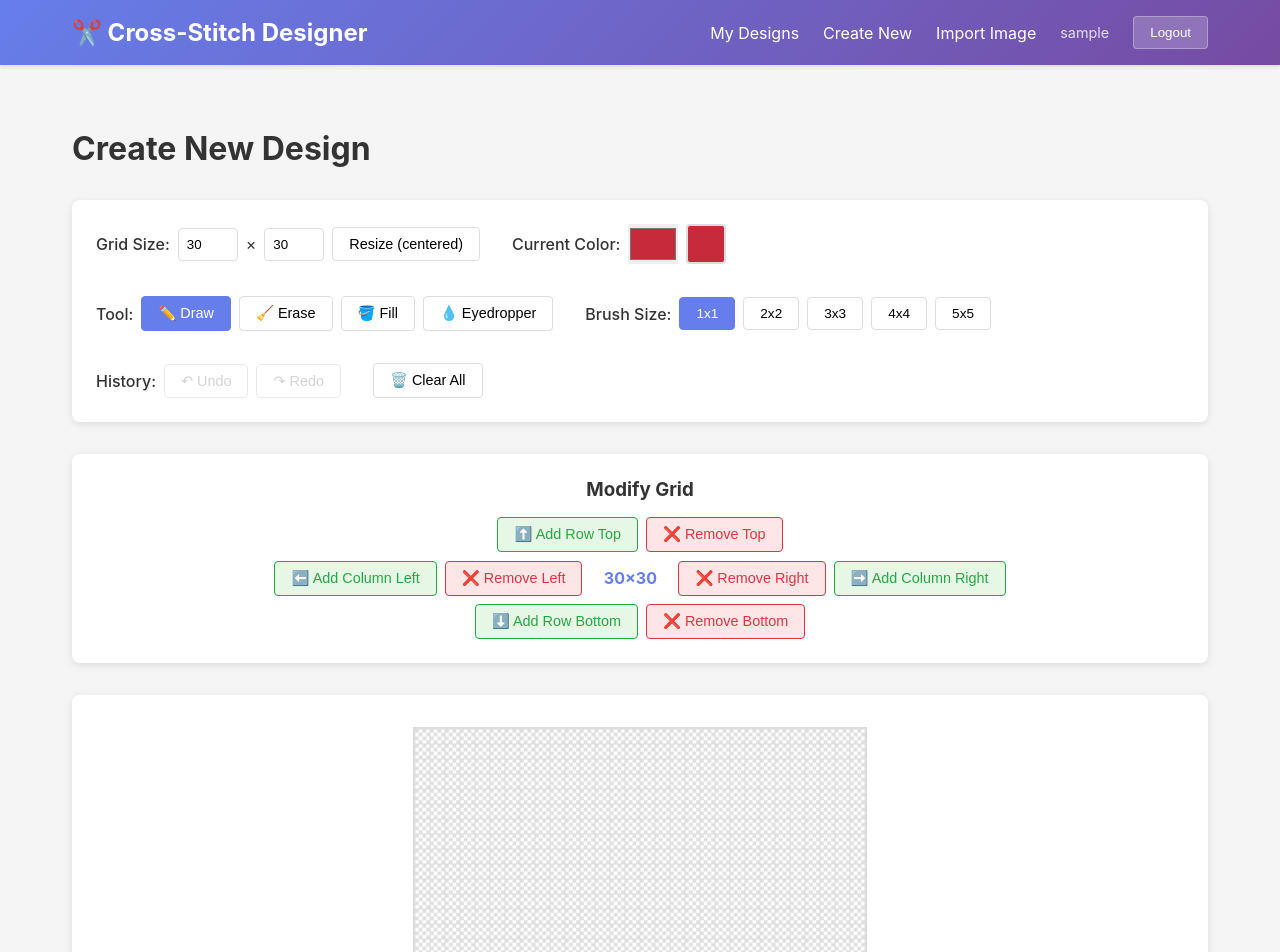
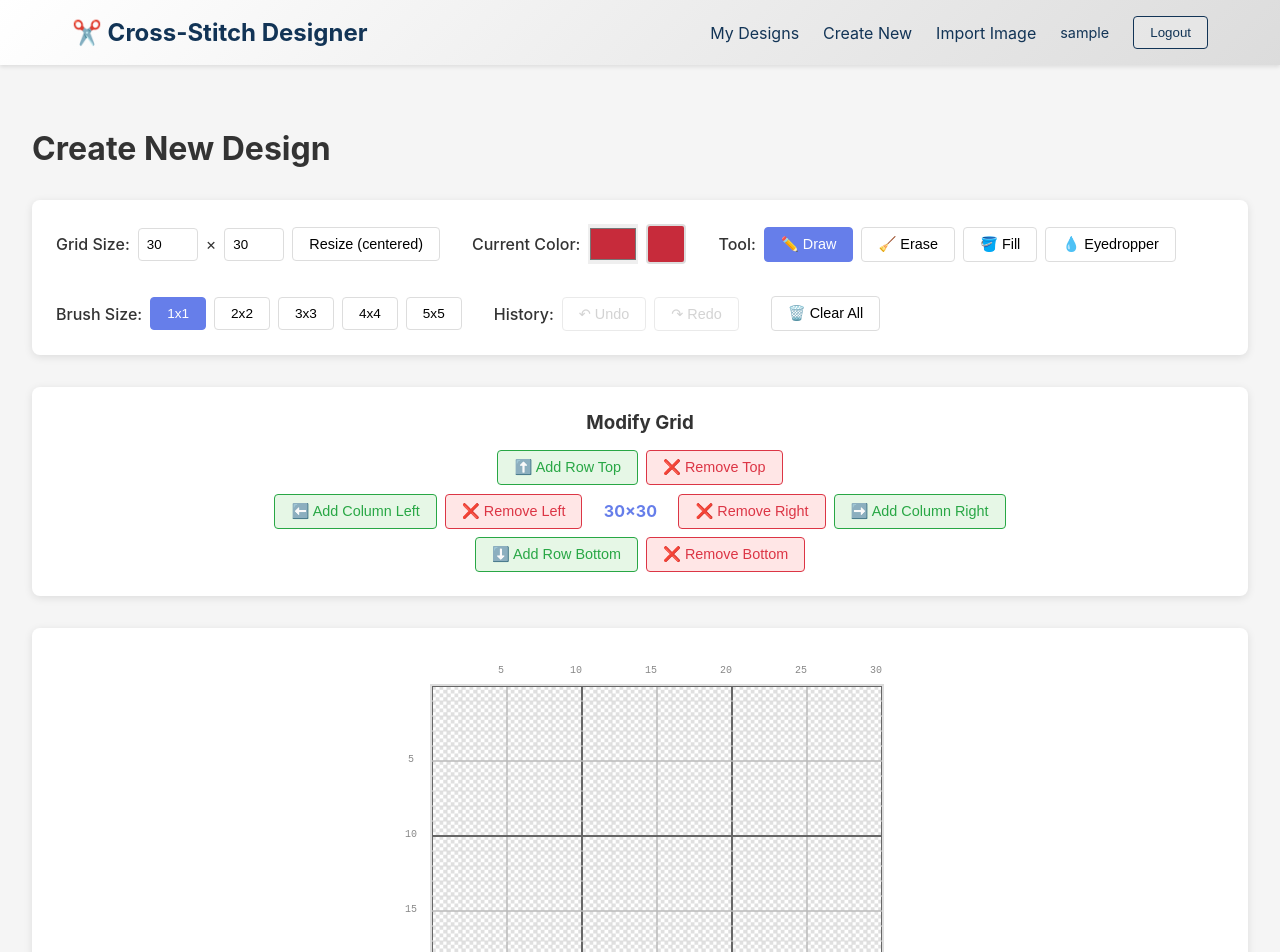
Before and after one commit to itsEliseB/CrossAndStitches, a Vue app in the folder frontend/: page /create in a window 1280 px wide. Shown: the top 952 px of the page. Built offline with nearby package versions, Linux system fonts and the light colour scheme; no server answers; sample sign-in values are in the browser's storage.

Commit message:
feat(grid): Add numbering on X-axis and Y-axis

```diff
--- a/frontend/src/App.vue
+++ b/frontend/src/App.vue
@@ -60,8 +60,8 @@ authStore.checkAuth()
 <style>
 /* Navigation Bar Styles */
 .navbar {
-  background: linear-gradient(135deg, #667eea 0%, #764ba2 100%);
-  color: white;
+  background: linear-gradient(135deg, #ffffff 0%, #dcdcdc 100%);
+  color: #123456;
   padding: 1rem 0;
   box-shadow: 0 2px 4px rgba(0,0,0,0.1);
 }
@@ -78,7 +78,7 @@ authStore.checkAuth()
 .nav-brand {
   font-size: 1.5rem;
   font-weight: bold;
-  color: white;
+  color: #123456;
   text-decoration: none;
   transition: opacity 0.2s;
 }
@@ -94,7 +94,7 @@ authStore.checkAuth()
 }
 
 .nav-link {
-  color: white;
+  color: #123456;
   text-decoration: none;
   transition: opacity 0.2s;
 }
@@ -104,14 +104,14 @@ authStore.checkAuth()
 }
 
 .nav-user {
-  color: rgba(255, 255, 255, 0.8);
+  color: #123456;
   font-size: 0.9rem;
 }
 
 .nav-button {
   background: rgba(255, 255, 255, 0.2);
-  border: 1px solid rgba(255, 255, 255, 0.3);
-  color: white;
+  border: #123456 1px solid;
+  color: #123456;
   padding: 0.5rem 1rem;
   border-radius: 4px;
   cursor: pointer;
@@ -124,7 +124,7 @@ authStore.checkAuth()
 
 /* Main Content Area */
 .main-content {
-  max-width: 1200px;
+  /* max-width: 1200px; */
   margin: 2rem auto;
   padding: 0 2rem;
 }
--- a/frontend/src/views/CreateDesign.vue
+++ b/frontend/src/views/CreateDesign.vue
@@ -124,8 +124,47 @@
       </div>
     </div>
 
-    <!-- Canvas Drawing Area -->
+    <!-- Canvas Drawing Area with Axis Numbering -->
     <div class="canvas-container">
+      <div class="canvas-with-axes">
+        <!-- Top axis numbers -->
+        <div class="axis-top">
+          <div class="axis-corner"></div>
+          <div class="axis-numbers-horizontal">
+            <span
+              v-for="x in gridWidth"
+              :key="`top-${x}`"
+              :style="{ width: cellSize + 'px' }"
+              class="axis-number"
+              :class="{
+                'major-tick': x % 10 === 0,
+                'minor-tick': x % 5 === 0 && x % 10 !== 0
+              }"
+            >
+              {{ x % 5 === 0 ? x : '' }}
+            </span>
+          </div>
+        </div>
+
+        <!-- Canvas row with left axis -->
+        <div class="canvas-row">
+          <!-- Left axis numbers -->
+          <div class="axis-left">
+            <span
+              v-for="y in gridHeight"
+              :key="`left-${y}`"
+              :style="{ height: cellSize + 'px' }"
+              class="axis-number"
+              :class="{
+                'major-tick': y % 10 === 0,
+                'minor-tick': y % 5 === 0 && y % 10 !== 0
+              }"
+            >
+              {{ y % 5 === 0 ? y : '' }}
+            </span>
+          </div>
+
+          <!-- Canvas -->
           <canvas
             ref="canvasRef"
             @mousedown="startDrawing"
@@ -134,6 +173,8 @@
             @mouseleave="handleMouseLeave"
             @click="drawPixel"
           ></canvas>
+        </div>
+      </div>
     </div>
 
     <!-- Color Palette -->
@@ -446,11 +487,22 @@ const renderGrid = () => {
     }
   }
 
-  // Draw grid lines
+  // Draw grid lines (different styles for multiples of 5 and 10)
+  for (let x = 0; x <= gridWidth.value; x++) {
+    if (x % 10 === 0) {
+      // Bold dark line every 10 columns
+      ctx.strokeStyle = '#666'
+      ctx.lineWidth = 2
+    } else if (x % 5 === 0) {
+      // Medium lighter line every 5 columns (but not 10)
+      ctx.strokeStyle = '#bbb'
+      ctx.lineWidth = 1.5
+    } else {
+      // Regular thin light line
       ctx.strokeStyle = '#ddd'
       ctx.lineWidth = 1
+    }
 
-  for (let x = 0; x <= gridWidth.value; x++) {
     ctx.beginPath()
     ctx.moveTo(x * cellSize.value, 0)
     ctx.lineTo(x * cellSize.value, canvas.height)
@@ -458,6 +510,20 @@ const renderGrid = () => {
   }
 
   for (let y = 0; y <= gridHeight.value; y++) {
+    if (y % 10 === 0) {
+      // Bold dark line every 10 rows
+      ctx.strokeStyle = '#666'
+      ctx.lineWidth = 2
+    } else if (y % 5 === 0) {
+      // Medium lighter line every 5 rows (but not 10)
+      ctx.strokeStyle = '#bbb'
+      ctx.lineWidth = 1.5
+    } else {
+      // Regular thin light line
+      ctx.strokeStyle = '#ddd'
+      ctx.lineWidth = 1
+    }
+
     ctx.beginPath()
     ctx.moveTo(0, y * cellSize.value)
     ctx.lineTo(canvas.width, y * cellSize.value)
@@ -872,6 +938,58 @@ canvas {
   cursor: crosshair;
 }
 
+/* Axis numbering styles */
+.canvas-with-axes {
+  display: inline-block;
+}
+
+.axis-top {
+  display: flex;
+}
+
+.axis-corner {
+  width: 30px;
+  height: 20px;
+}
+
+.axis-numbers-horizontal {
+  display: flex;
+  height: 20px;
+  margin-bottom: 4px;
+}
+
+.canvas-row {
+  display: flex;
+}
+
+.axis-left {
+  display: flex;
+  flex-direction: column;
+  width: 30px;
+  margin-right: 4px;
+}
+
+.axis-number {
+  display: flex;
+  align-items: center;
+  justify-content: center;
+  font-size: 10px;
+  color: #888;
+  font-family: monospace;
+  font-weight: 500;
+  position: relative;
+}
+
+/* Shift horizontal numbers to align with grid lines */
+.axis-numbers-horizontal .axis-number {
+  transform: translateX(50%);
+}
+
+/* Shift vertical numbers to align with grid lines */
+.axis-left .axis-number {
+  transform: translateY(50%);
+}
+
 .palette {
   background: white;
   padding: 1.5rem;
--- a/frontend/src/views/EditDesign.vue
+++ b/frontend/src/views/EditDesign.vue
@@ -115,8 +115,47 @@
         </div>
       </div>
 
+      <!-- Canvas Drawing Area with Axis Numbering -->
+      <div class="canvas-container">
+        <div class="canvas-with-axes">
+          <!-- Top axis numbers -->
+          <div class="axis-top">
+            <div class="axis-corner"></div>
+            <div class="axis-numbers-horizontal">
+              <span
+                v-for="x in gridWidth"
+                :key="`top-${x}`"
+                :style="{ width: cellSize + 'px' }"
+                class="axis-number"
+                :class="{
+                  'major-tick': x % 10 === 0,
+                  'minor-tick': x % 5 === 0 && x % 10 !== 0
+                }"
+              >
+                {{ x % 5 === 0 ? x : '' }}
+              </span>
+            </div>
+          </div>
+
+          <!-- Canvas row with left axis -->
+          <div class="canvas-row">
+            <!-- Left axis numbers -->
+            <div class="axis-left">
+              <span
+                v-for="y in gridHeight"
+                :key="`left-${y}`"
+                :style="{ height: cellSize + 'px' }"
+                class="axis-number"
+                :class="{
+                  'major-tick': y % 10 === 0,
+                  'minor-tick': y % 5 === 0 && y % 10 !== 0
+                }"
+              >
+                {{ y % 5 === 0 ? y : '' }}
+              </span>
+            </div>
+
             <!-- Canvas -->
-      <div class="canvas-container">
             <canvas
               ref="canvasRef"
               @mousedown="startDrawing"
@@ -125,6 +164,8 @@
               @mouseleave="handleMouseLeave"
               @click="drawPixel"
             ></canvas>
+          </div>
+        </div>
       </div>
 
       <!-- Color Palette -->
@@ -397,11 +438,22 @@ const renderGrid = () => {
     }
   }
 
-  // Draw grid lines
+  // Draw grid lines (different styles for multiples of 5 and 10)
+  for (let x = 0; x <= gridWidth.value; x++) {
+    if (x % 10 === 0) {
+      // Bold dark line every 10 columns
+      ctx.strokeStyle = '#666'
+      ctx.lineWidth = 2
+    } else if (x % 5 === 0) {
+      // Medium lighter line every 5 columns (but not 10)
+      ctx.strokeStyle = '#bbb'
+      ctx.lineWidth = 1.5
+    } else {
+      // Regular thin light line
       ctx.strokeStyle = '#ddd'
       ctx.lineWidth = 1
+    }
 
-  for (let x = 0; x <= gridWidth.value; x++) {
     ctx.beginPath()
     ctx.moveTo(x * cellSize.value, 0)
     ctx.lineTo(x * cellSize.value, canvas.height)
@@ -409,6 +461,20 @@ const renderGrid = () => {
   }
 
   for (let y = 0; y <= gridHeight.value; y++) {
+    if (y % 10 === 0) {
+      // Bold dark line every 10 rows
+      ctx.strokeStyle = '#666'
+      ctx.lineWidth = 2
+    } else if (y % 5 === 0) {
+      // Medium lighter line every 5 rows (but not 10)
+      ctx.strokeStyle = '#bbb'
+      ctx.lineWidth = 1.5
+    } else {
+      // Regular thin light line
+      ctx.strokeStyle = '#ddd'
+      ctx.lineWidth = 1
+    }
+
     ctx.beginPath()
     ctx.moveTo(0, y * cellSize.value)
     ctx.lineTo(canvas.width, y * cellSize.value)
@@ -857,6 +923,58 @@ canvas {
   cursor: crosshair;
 }
 
+/* Axis numbering styles */
+.canvas-with-axes {
+  display: inline-block;
+}
+
+.axis-top {
+  display: flex;
+}
+
+.axis-corner {
+  width: 30px;
+  height: 20px;
+}
+
+.axis-numbers-horizontal {
+  display: flex;
+  height: 20px;
+  margin-bottom: 4px;
+}
+
+.canvas-row {
+  display: flex;
+}
+
+.axis-left {
+  display: flex;
+  flex-direction: column;
+  width: 30px;
+  margin-right: 4px;
+}
+
+.axis-number {
+  display: flex;
+  align-items: center;
+  justify-content: center;
+  font-size: 10px;
+  color: #888;
+  font-family: monospace;
+  font-weight: 500;
+  position: relative;
+}
+
+/* Shift horizontal numbers to align with grid lines */
+.axis-numbers-horizontal .axis-number {
+  transform: translateX(50%);
+}
+
+/* Shift vertical numbers to align with grid lines */
+.axis-left .axis-number {
+  transform: translateY(50%);
+}
+
 .palette {
   background: white;
   padding: 1.5rem;
```
Lines whose indentation alone changed are shown as unchanged.
